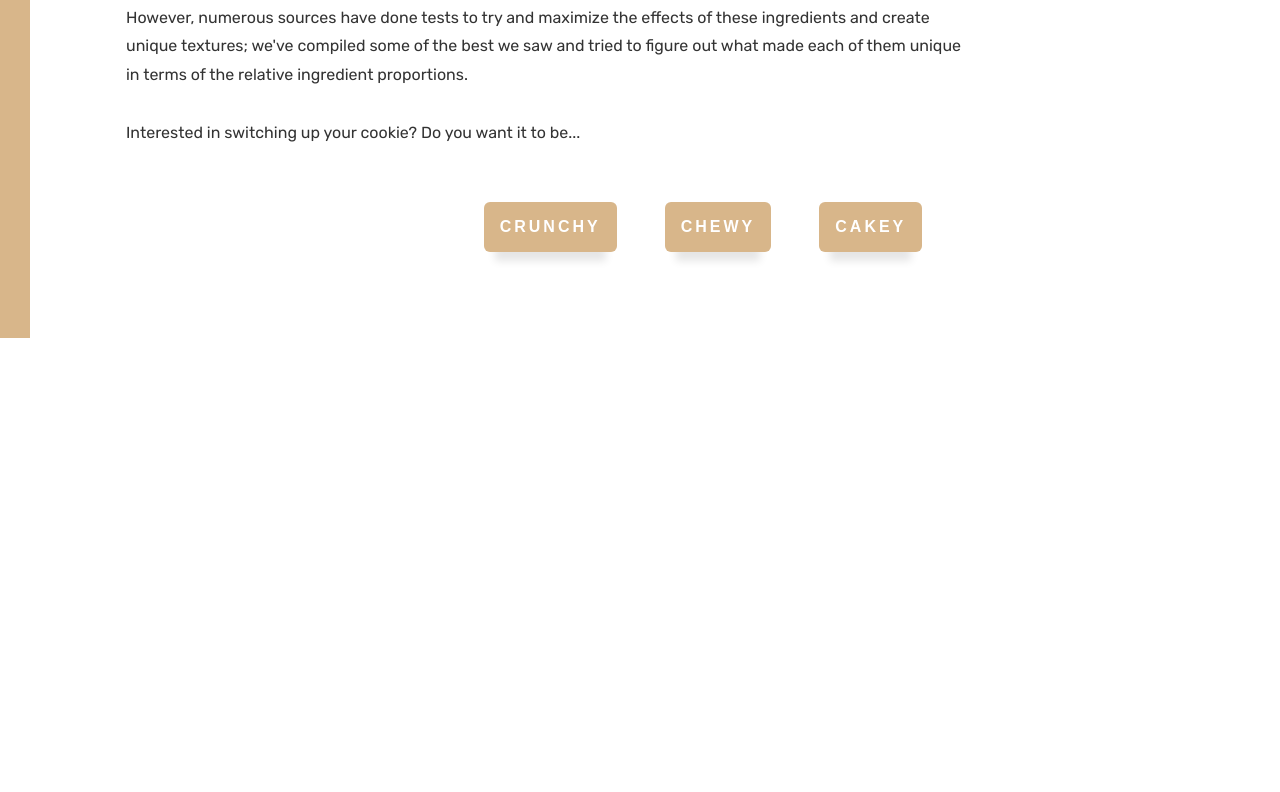
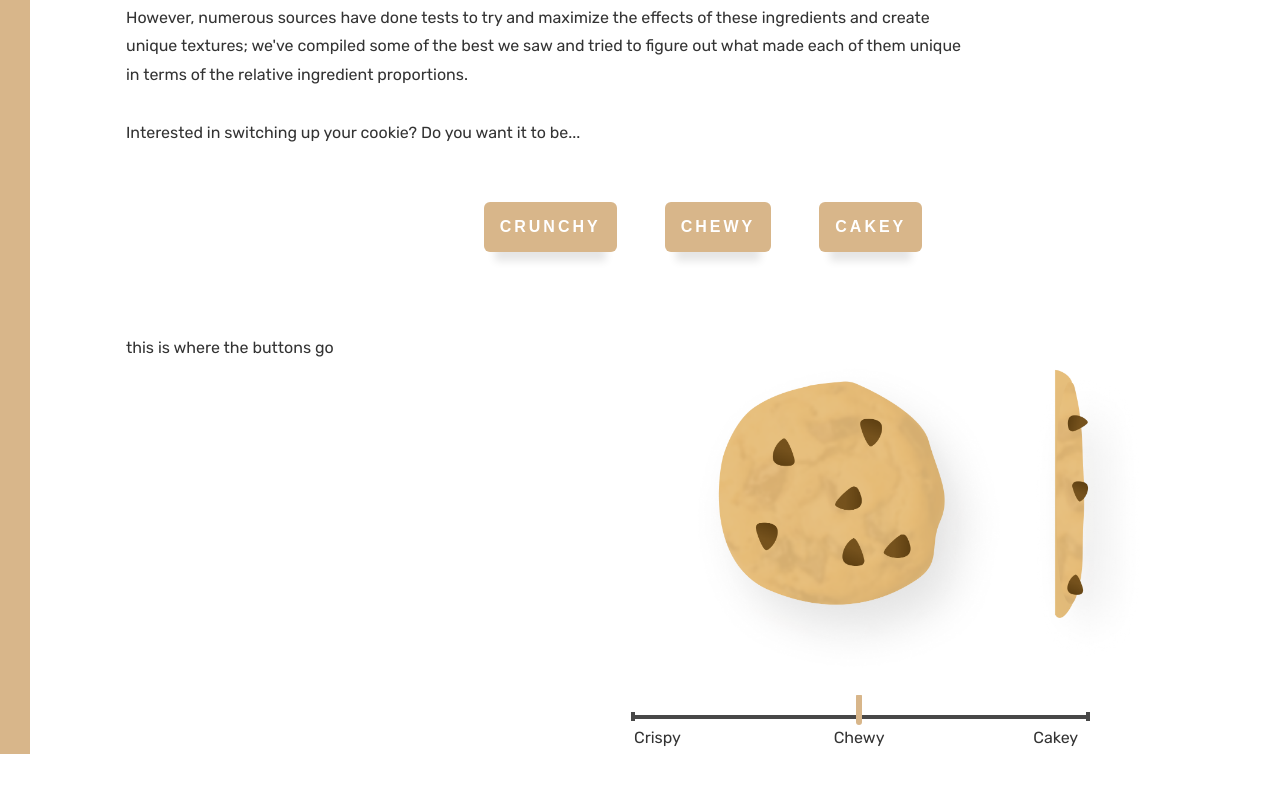
Before and after one commit to lommyti/infoviz-a4, a React (Create React App) app: page / in a window 1280 px wide. Shown: the part 4617-5409 px from the top of the page. Before the commit the page ends 4955 px from the top, so only its background shows below. Built offline with nearby package versions, Linux system fonts and the light colour scheme.

Commit message:
added cookie view and bars

```diff
--- a/src/App.css
+++ b/src/App.css
@@ -216,3 +216,64 @@ button:hover{
   padding-left: 3em;
   z-index: 99;
 }
+
+.customizationViz{
+  height: 20em;
+  padding: 3em;
+}
+
+.customizationButtons{
+  width: 50%;
+}
+.customizationImages{
+  float:right;
+  width: 50%;
+}
+
+.customizationBar{
+  width: 50%;
+  display:block;
+  float:right;
+  padding-right: 3em;
+  padding-bottom: 8em;
+}
+
+.customizationLine{
+  width: 75%;
+  height: 4px;
+  background: #484848;
+  vertical-align: middle;
+  display: inline-block;
+  z-index: 9;
+}
+
+.customizationDivider{
+  width: 4px;
+  height: 5px;
+  background: #484848;
+  display:inline-block;
+  line-height: 3px;
+  border-bottom: 4px solid #484848;
+}
+
+.customizationImages img{
+  height: 20em;
+}
+
+.customizationPointer{
+  width: 6px;
+  height: 30px;
+  border-radius: 10px 10px 50px 50px;
+  background: #d8b68a;
+  margin-top: -30px;
+  position: relative;
+  z-index: 999;
+}
+
+table{
+  width: 100%;
+}
+
+td{
+  width: 33%;
+}
--- a/src/App.js
+++ b/src/App.js
@@ -7,6 +7,8 @@ import HTML5Backend from 'react-dnd-html5-backend';
 import Cakey from './Cakey.js'
 import Crunchy from './Crunchy.js'
 import Chewy from './Chewy.js'
+import Customization from './Customization.js'
+
 
 import butterSugarImg from './img/butter_sugar.png';
 import eggVanillaImg from './img/egg_vanilla.png';
@@ -310,8 +312,9 @@ render(){
                   </div>
                   <br/><br/>
                   <div>{this.state.texture_change_text}</div>
+                  <Customization/>
+
                   </div>
-
       </div>
   );
 }
--- a/src/Customization.js
+++ b/src/Customization.js
@@ -1,12 +1,17 @@
 import React, { Component } from 'react';
 import './App.css';
 
+import cookieImg from './img/cookie.png';
+import cookieSideViewImg from './img/cookie_side_view.png';
 
 
 class Customization extends React.Component {
     constructor(props) {
      super(props);
      this.state = {
+       pointerLocation: {marginLeft: "37.5%"},
+       cookieHeight: {width: "auto"},
+       cookieSpread: {height:"20em", width:"auto"},
      };
    }
 
@@ -15,6 +20,27 @@ class Customization extends React.Component {
 render(){
 
   return (
+    <div>
+    <div class="customizationViz">
+    <div class="customizationButtons">this is where the buttons go</div>
+      <div class="customizationImages">
+        <img src={cookieImg} style={this.state.cookieSpread}/>
+        <img src={cookieSideViewImg} style={this.state.cookieHeight}/>
+      </div>
+      </div>
+      <div class="customizationBar">
+        <div class="customizationDivider"></div>
+        <div class="customizationLine"></div>
+        <div class="customizationDivider"></div>
+
+        <div class="customizationPointer" style={this.state.pointerLocation}></div>
+
+        <div>
+        <table>
+        <tr>
+        <td>Crispy</td> <td>Chewy</td> <td>Cakey</td></tr></table></div>
+      </div>
+    </div>
   );
 }
 }
```
Also changed, not shown: src/img/cookie_side_view.png (added).
